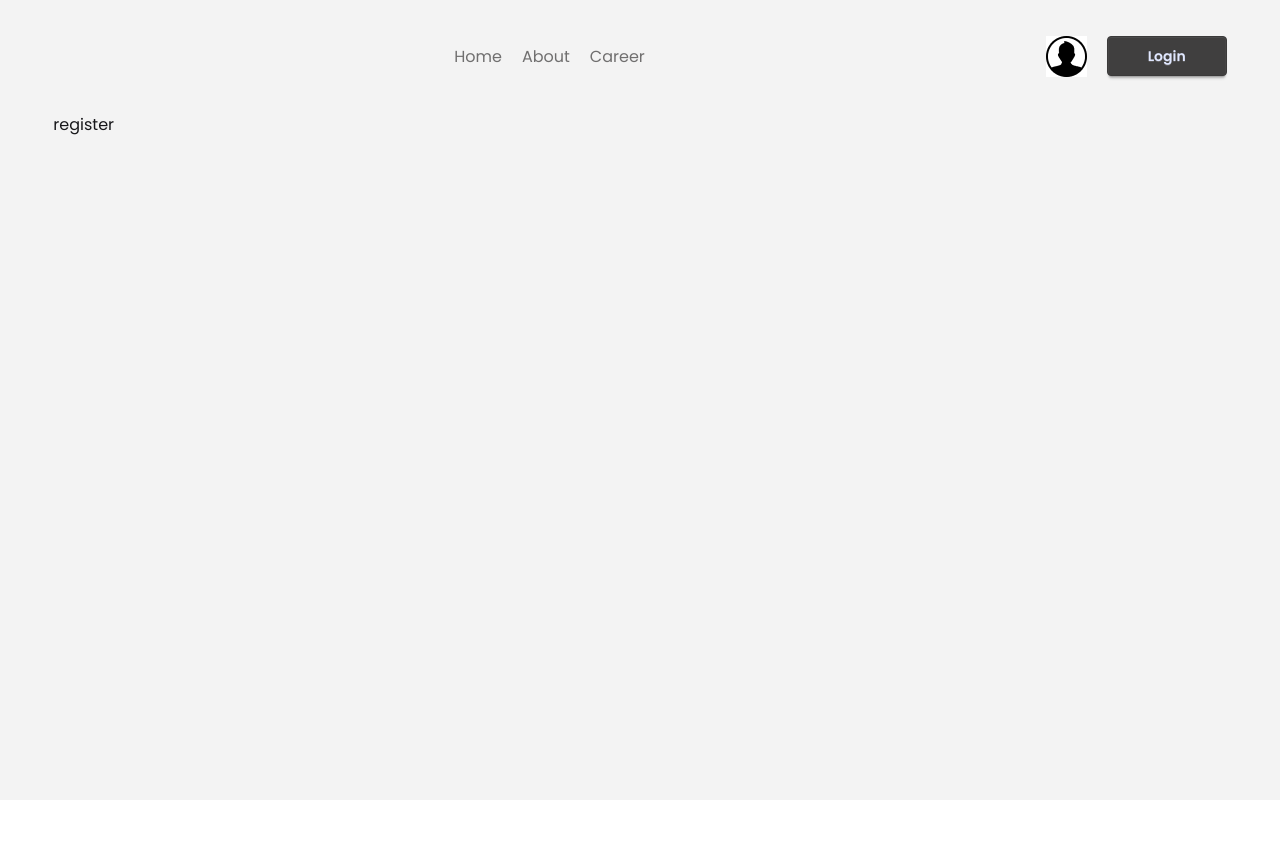
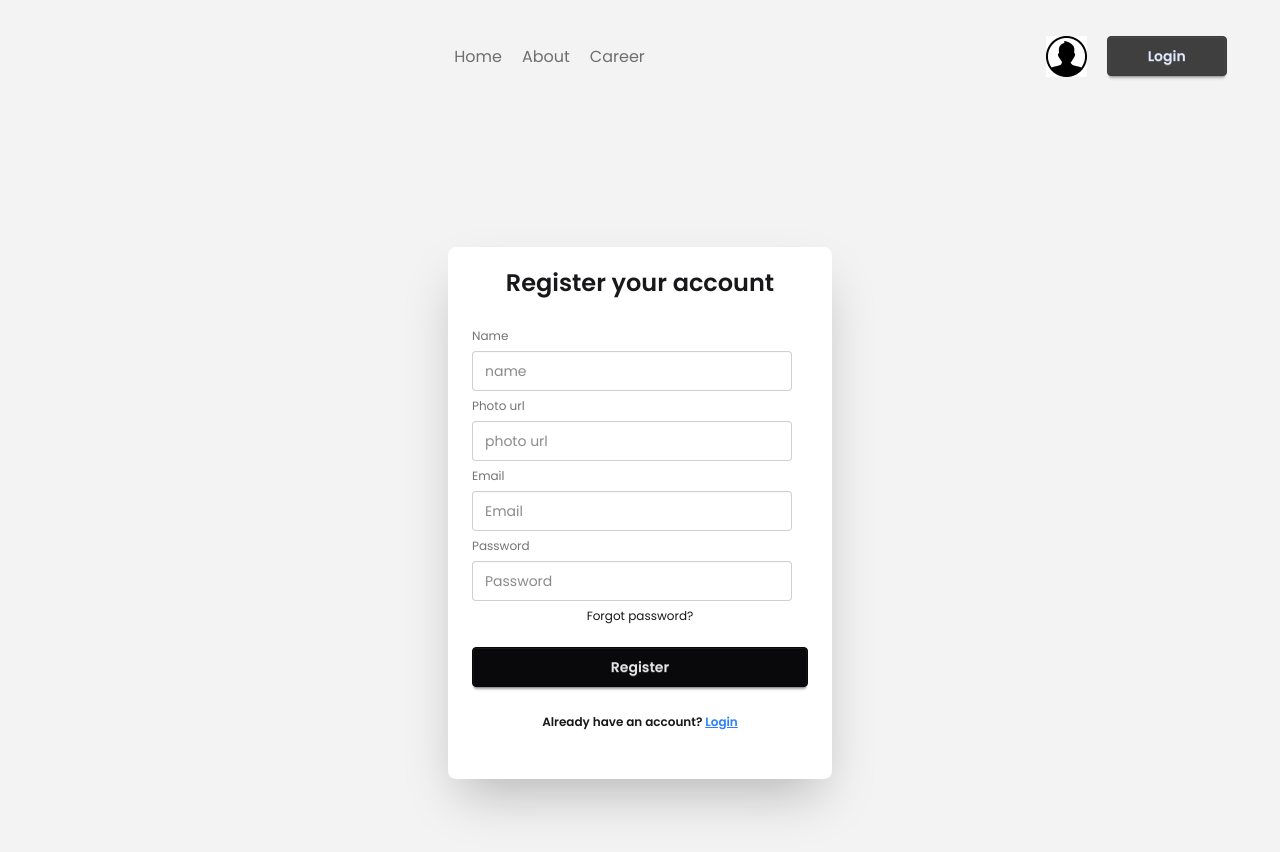
Before and after one commit to tarif421/The-Dragon-News, a React (Vite) app: page /auth/register in a window 1280 px wide. Shown: the top 852 px of the page. Before the commit the page ends 800 px from the top, so only its background shows below. Built offline with nearby package versions, Linux system fonts and the light colour scheme.

Commit message:
register added

```diff
--- a/src/pages/Login.jsx
+++ b/src/pages/Login.jsx
@@ -2,23 +2,42 @@
 import { Link } from "react-router";
 
 const Login = () => {
-  return <div className=" flex justify-center min-h-screen  items-center ">
+  return (
+    <>
+      <div className=" flex justify-center min-h-screen  items-center ">
         <div className="card bg-base-100 w-full max-w-sm shrink-0 shadow-2xl py-5">
-    <h2 className="font-semibold text-2xl text-center">Login your account</h2>
+          <h2 className="font-semibold text-2xl text-center">
+            Login your account
+          </h2>
           <div className="card-body">
             <fieldset className="fieldset">
+
+                {/* email */}
               <label className="label">Email</label>
               <input type="email" className="input" placeholder="Email" />
+              {/* password */}
               <label className="label">Password</label>
               <input type="password" className="input" placeholder="Password" />
-          <div className="text-center"><a className="link link-hover r">Forgot password?</a></div>
+              <div className="text-center">
+                <a className="link link-hover r">Forgot password?</a>
+              </div>
 
               <button className="btn btn-neutral mt-4">Login</button>
-            <p className="font-semibold text-center pt-5">Don't have and account? <Link to="/auth/register" className="text-blue-500 underline text-media ">Register</Link> </p>
+              <p className="font-semibold text-center pt-5">
+                Don't have and account?{" "}
+                <Link
+                  to="/auth/register"
+                  className="text-blue-500 underline text-media "
+                >
+                  Register
+                </Link>{" "}
+              </p>
             </fieldset>
           </div>
         </div>
-  </div>;
+      </div>
+    </>
+  );
 };
 
 export default Login;
--- a/src/pages/Register.jsx
+++ b/src/pages/Register.jsx
@@ -1,11 +1,44 @@
-import React from 'react';
+import React from "react";
+import { Link } from "react-router";
 
 const Register = () => {
-    return (
-        <div>
-            register
+  return (
+    <div className=" flex justify-center min-h-screen  items-center ">
+      <div className="card bg-base-100 w-full max-w-sm shrink-0 shadow-2xl py-5">
+        <h2 className="font-semibold text-2xl text-center">
+          Register your account
+        </h2>
+        <div className="card-body">
+          <fieldset className="fieldset">
+            {/* name */}
+            <label className="label">Name</label>
+            <input type="text" className="input" placeholder="name" />
+            {/* photo url */}
+            <label className="label">Photo url</label>
+            <input type="text" className="input" placeholder="photo url" />
+            <label className="label">Email</label>
+            <input type="email" className="input" placeholder="Email" />
+            <label className="label">Password</label>
+            <input type="password" className="input" placeholder="Password" />
+            <div className="text-center">
+              <a className="link link-hover r">Forgot password?</a>
+            </div>
+
+            <button className="btn btn-neutral mt-4">Register</button>
+            <p className="font-semibold text-center pt-5">
+              Already have an account?{" "}
+              <Link
+                to="/auth/login"
+                className="text-blue-500 underline text-media "
+              >
+                Login
+              </Link>{" "}
+            </p>
+          </fieldset>
         </div>
-    );
+      </div>
+    </div>
+  );
 };
 
 export default Register;
```
Lines whose indentation alone changed are shown as unchanged.
